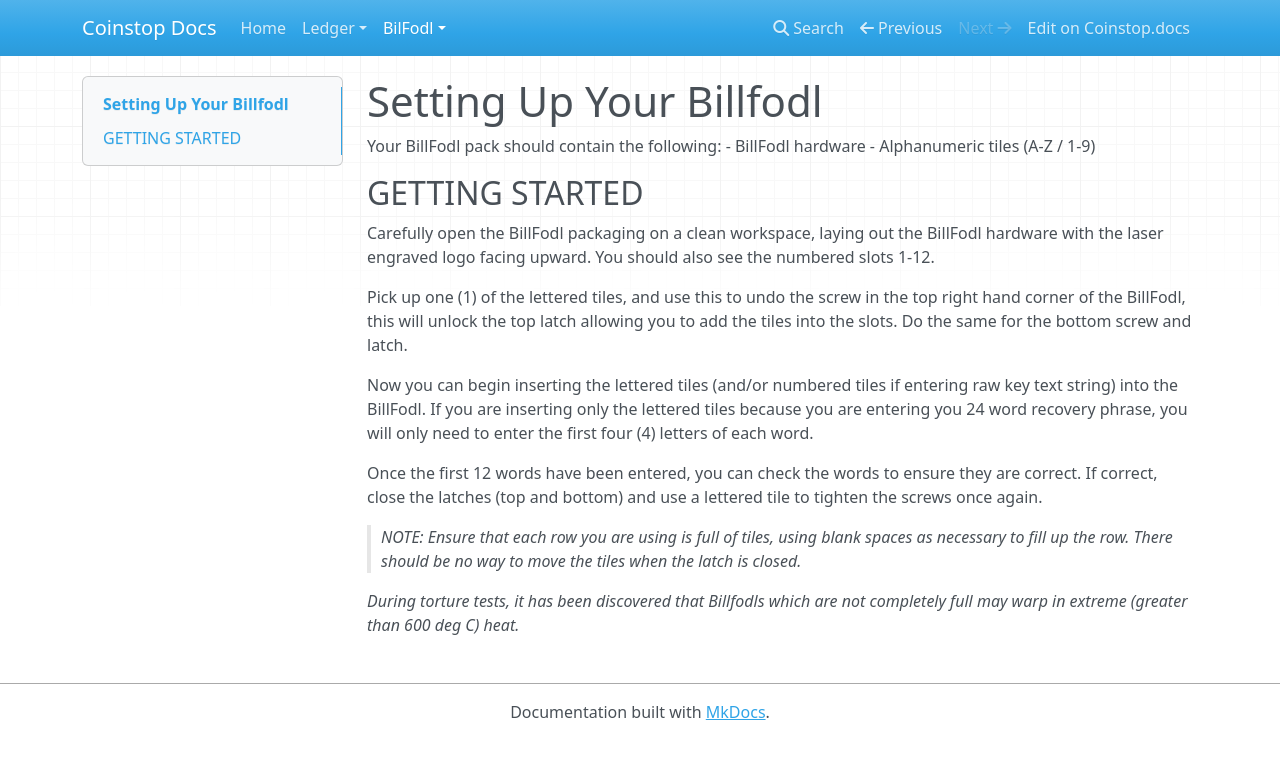
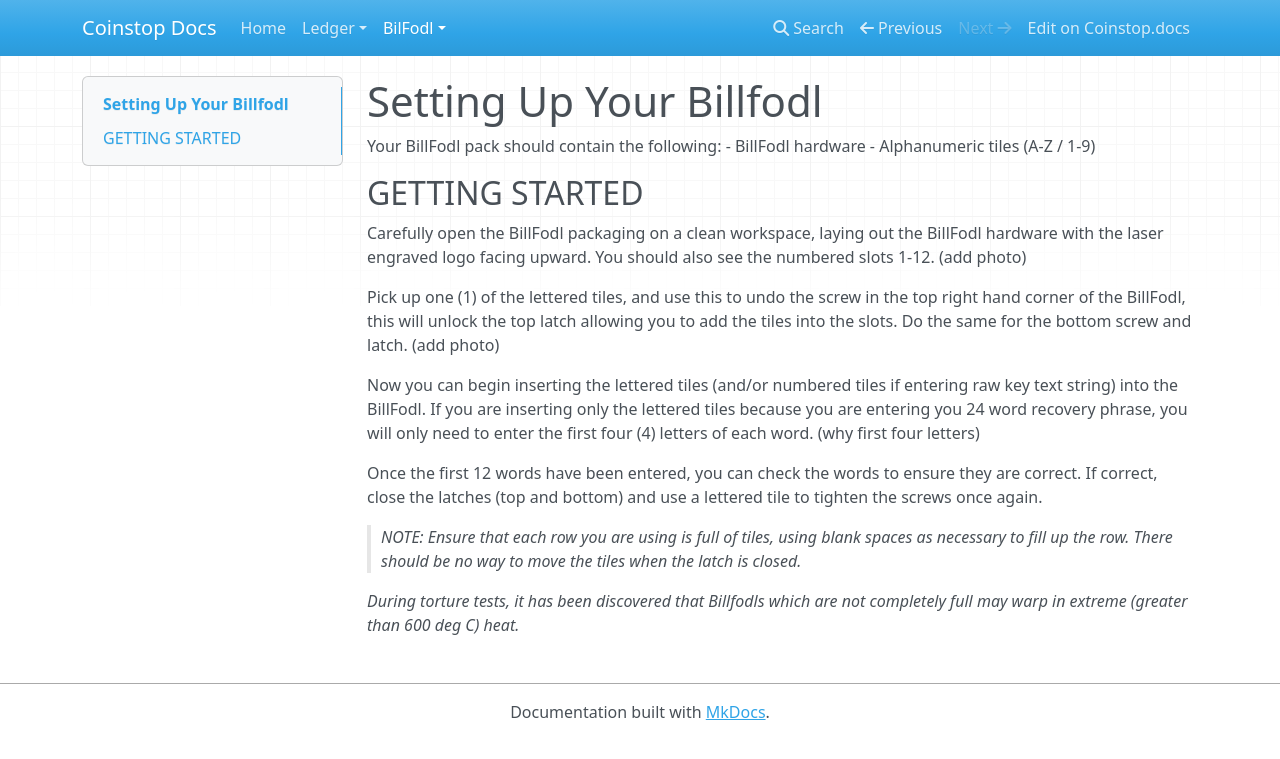
Before and after one commit to coinstopio/coinstopio.docs, an MkDocs documentation site: the page built from docs/BillFodl/BillFodlSetup/BillFodlSetup.md, in a window 1280 px wide. Shown: the top 759 px of the page. Built offline with MkDocs 1.6.1, drawn with Linux system fonts in a browser that asks for light colours; nearby versions of some CDN libraries.

Commit message:
Update BillFodlSetup.md

```diff
--- a/docs/BillFodl/BillFodlSetup/BillFodlSetup.md
+++ b/docs/BillFodl/BillFodlSetup/BillFodlSetup.md
@@ -6,11 +6,11 @@
 
 ## **GETTING STARTED**
 
-Carefully open the BillFodl packaging on a clean workspace, laying out the BillFodl hardware with the laser engraved logo facing upward. You should also see the numbered slots 1-12.
+Carefully open the BillFodl packaging on a clean workspace, laying out the BillFodl hardware with the laser engraved logo facing upward. You should also see the numbered slots 1-12. (add photo)
 
-Pick up one (1) of the lettered tiles, and use this to undo the screw in the top right hand corner of the BillFodl, this will unlock the top latch allowing you to add the tiles into the slots. Do the same for the bottom screw and latch.
+Pick up one (1) of the lettered tiles, and use this to undo the screw in the top right hand corner of the BillFodl, this will unlock the top latch allowing you to add the tiles into the slots. Do the same for the bottom screw and latch. (add photo)
 
-Now you can begin inserting the lettered tiles (and/or numbered tiles if entering raw key text string) into the BillFodl. If you are inserting only the lettered tiles because you are entering you 24 word recovery phrase, you will only need to enter the first four (4) letters of each word.
+Now you can begin inserting the lettered tiles (and/or numbered tiles if entering raw key text string) into the BillFodl. If you are inserting only the lettered tiles because you are entering you 24 word recovery phrase, you will only need to enter the first four (4) letters of each word. (why first four letters)
 
 Once the first 12 words have been entered, you can check the words to ensure they are correct. If correct, close the latches (top and bottom) and use a lettered tile to tighten the screws once again.
 
```
